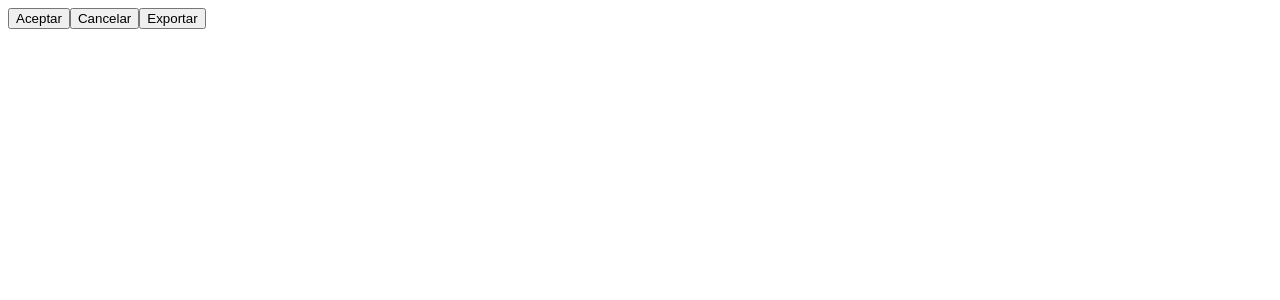
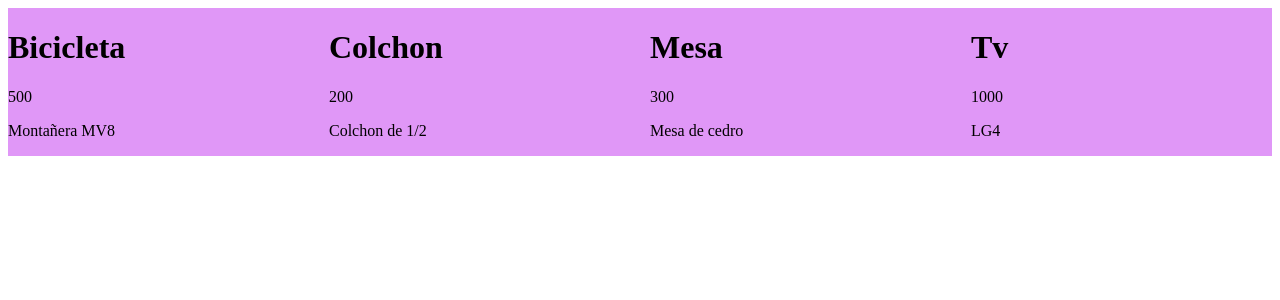
Before and after one commit to nelsonronaldobr/start-boostrap-react, a React (Vite) app: page / in a window 1280 px wide. Shown: the top 300 px of the page. Built offline with nearby package versions, Linux system fonts and the light colour scheme.

Commit message:
practicas con props

```diff
--- a/src/App.jsx
+++ b/src/App.jsx
@@ -1,59 +1,93 @@
 //import style from './styles-sheet/style.module.css';
 
-import { Button } from './components/Button';
-import { Navbar } from './components/Navbar';
+// import { Button } from './components/Button';
+// import { Navbar } from './components/Navbar';
+import { CardContainer } from './components';
+export const App = () => {
+const productos = [
+{
+  id : "1",
+  name: "Bicicleta",
+  description : "Montañera MV8",
+  price: 500
+},
+{
+  id : "2",
+  name: "Colchon",
+  description : "Colchon de 1/2",
+  price: 200
+},
+{
+  id : "3",
+  name: "Mesa",
+  description : "Mesa de cedro",
+  price: 300
+},
+{
+  id : "4",
+  name: "Tv",
+  description : "LG4",
+  price: 1000
+}
+]
+  return(
+    <CardContainer className={"flex"} products= {productos} />
+  )
+}
 
-export const App = () => {
-  const links = [
-    {
-      title: 'home',
-      href: '/home',
-    },
-    {
-      title: 'About',
-      href: '/about',
-    },
-  ];
 
-  const links2 = [
-    {
-      title: 'contact',
-      href: '/contact',
-    },
-    {
-      title: 'products',
-      href: '/products',
-    },
-  ];
 
-  return (
-    <div>
-      {/* <Navbar
-        links={links}
-        manzana='1'
-        manzana2='2'>
+// export const App = () => {
+//   const links = [
+//     {
+//       title: 'home',
+//       href: '/home',
+//     },
+//     {
+//       title: 'About',
+//       href: '/about',
+//     },
+//   ];
 
-        <p>hola</p>
-        <p>hola</p>
-      </Navbar>
-      <Navbar
-        links={links2}
-        manzana={2}
-        manzana2={['1', '2', '3']}
-        status={false}>
+//   const links2 = [
+//     {
+//       title: 'contact',
+//       href: '/contact',
+//     },
+//     {
+//       title: 'products',
+//       href: '/products',
+//     },
+//   ];
 
-        <p>hola</p>
-        <p>hola</p>
-        <p>hola</p>
-        <p>hola</p>
-        <p>hola</p>
-        <p>hola</p>
-        <p>hola</p>
-        <p>hola</p>
-      </Navbar> */}
-      <Button cualquierCosa={'red'}>Aceptar</Button>
-      <Button>Cancelar</Button>
-      <Button>Exportar</Button>
-    </div>
-  );
-};
+//   return (
+//     <div>
+//       {/* <Navbar
+//         links={links}
+//         manzana='1'
+//         manzana2='2'>
+
+//         <p>hola</p>
+//         <p>hola</p>
+//       </Navbar>
+//       <Navbar
+//         links={links2}
+//         manzana={2}
+//         manzana2={['1', '2', '3']}
+//         status={false}>
+
+//         <p>hola</p>
+//         <p>hola</p>
+//         <p>hola</p>
+//         <p>hola</p>
+//         <p>hola</p>
+//         <p>hola</p>
+//         <p>hola</p>
+//         <p>hola</p>
+//       </Navbar> */}
+//       <Button className={'amarillo'}>Aceptar</Button>
+//       <Button className={'rosado'}>Cancelar</Button>
+//       <Button className={'verde'}>Exportar</Button>
+//     </div>
+//   );
+// };
--- a/src/components/Button.jsx
+++ b/src/components/Button.jsx
@@ -1,8 +1,8 @@
 
-export const Button = ({children, cualquierCosa}) => {
-
+export const Button = ({children, className}) => {
+    console.log(className)
     console.log(children);
     return (
-        <button>{children}</button>
+        <button className={className}>{children}</button>
     )
 }
--- /dev/null
+++ b/src/components/Card.jsx
@@ -0,0 +1,26 @@
+
+
+export const CardContainer = ({products, className}) => {
+    // console.log(products)
+    // console.log(children);
+    return (
+        <div className={className}>
+            {products.map((product,index) => (
+             <ProductCard key={product.id} producto={product}>{product.description}</ProductCard>
+            )
+
+           ) }
+        </div>
+    )
+}
+
+const ProductCard= ( {children,producto})=>{
+    const {name,price} = producto;
+return(
+    <div>
+    <h1>{name}</h1>
+    <span>{price}</span>
+    <p>{children}</p>
+</div>
+)
+}
--- a/src/components/index.js
+++ b/src/components/index.js
@@ -1,2 +1,4 @@
 export * from './Button';
+export * from './Card';
 export * from './Navbar';
+export * from './index';
--- a/src/index.css
+++ b/src/index.css
@@ -1,3 +1,16 @@
-.red {
-    background: red;
+
+.amarillo{
+background-color: #f1ef7f ;
 }
+.rosado{
+background-color: #e097f7;
+}
+.verde{
+background-color: #bef689;
+}
+.flex{
+    background-color: #e097f7;
+    display: grid;
+    grid-template-columns: repeat(4,1fr);
+    gap:20px;
+}
```
